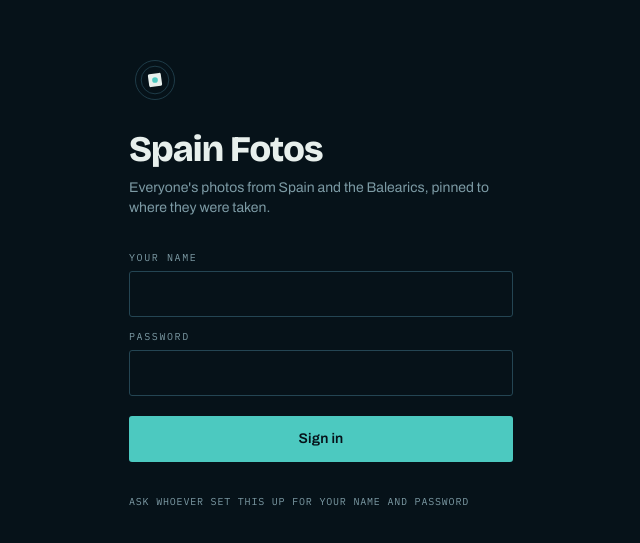
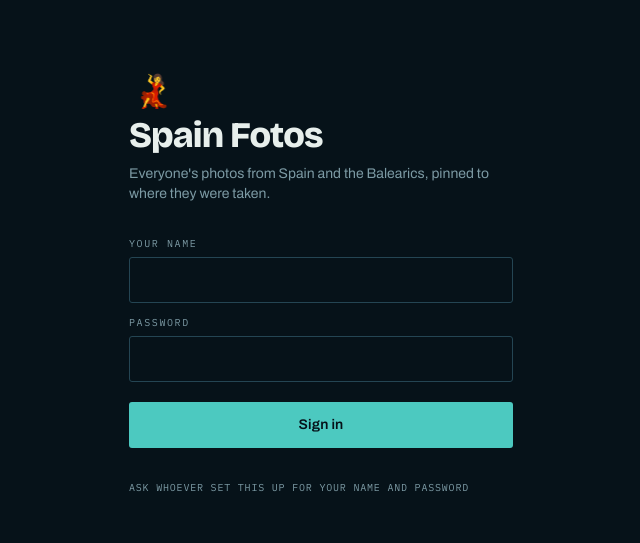
Before and after one commit to fluffybacon-steam/spain-fotos, a Next.js app: page /login in a window 1280 px wide. Shown: the part 119-662 px from the top of the page, without its empty margins (319-959 px from the left). Built offline with nearby package versions, Linux system fonts and the light colour scheme; no server answers.

Commit message:
foto time

```diff
--- a/src/app/globals.css
+++ b/src/app/globals.css
@@ -351,3 +351,28 @@ body {
   background: var(--color-hull) !important;
   border-radius: 3px !important;
 }
+
+
+.dancing-lady {
+  display: inline-block;
+  font-size: 2rem;
+  animation: walk-and-flip 6s ease-in-out infinite;
+}
+
+@keyframes walk-and-flip {
+  0% {
+    transform: translateX(0) scaleX(1);
+  }
+  45% {
+    transform: translateX(6rem) scaleX(1);
+  }
+  50% {
+    transform: translateX(6rem) scaleX(-1);
+  }
+  95% {
+    transform: translateX(0) scaleX(-1);
+  }
+  100% {
+    transform: translateX(0) scaleX(1);
+  }
+}
--- a/src/app/login/page.tsx
+++ b/src/app/login/page.tsx
@@ -11,12 +11,7 @@ export default async function LoginPage() {
       <div className="w-full max-w-sm">
         {/* Concentric rings and a rotated print: the wordmark restates the
             thesis — a photograph fixed to a coordinate. */}
-        <svg width="52" height="52" viewBox="0 0 64 64" className="mb-6" aria-hidden="true">
-          <circle cx="32" cy="32" r="24" fill="none" stroke="#244553" strokeWidth="1" />
-          <circle cx="32" cy="32" r="17" fill="none" stroke="#244553" strokeWidth="1" />
-          <rect x="24" y="24" width="16" height="16" rx="2" fill="#E7EFEC" transform="rotate(-8 32 32)" />
-          <circle cx="32" cy="32" r="3.5" fill="#4CC9C0" />
-        </svg>
+        <div className="dancing-lady">💃</div>
 
         <h1 className="font-display text-4xl font-extrabold tracking-tight">Spain Fotos</h1>
         <p className="mt-2 text-sm text-haze">
```
